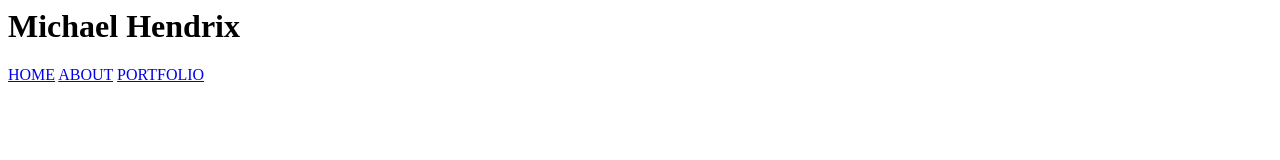
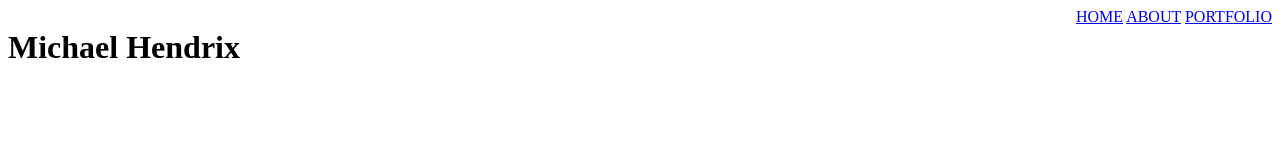
Before and after one commit to michaelwhendrix/personal-site, a plain HTML site: page about.html in a window 1280 px wide. Drawn offline with Linux system fonts and the light colour scheme.

Commit message:
linked styles sheet page to each HTML page

```diff
--- a/about.html
+++ b/about.html
@@ -1,6 +1,7 @@
 <html>
     <head>
         <title>Personal Website</title>
+        <link rel="stylesheet" href="./styles.css" />
     </head>
     <body>
         <header>
--- a/styles.css
+++ b/styles.css
@@ -0,0 +1,6 @@
+section {
+    float: right;
+}
+h1 {
+    float: left;
+}
```
Also changed, not shown: index.html (+1 -0 lines), portfolio.html (+1 -0 lines).
